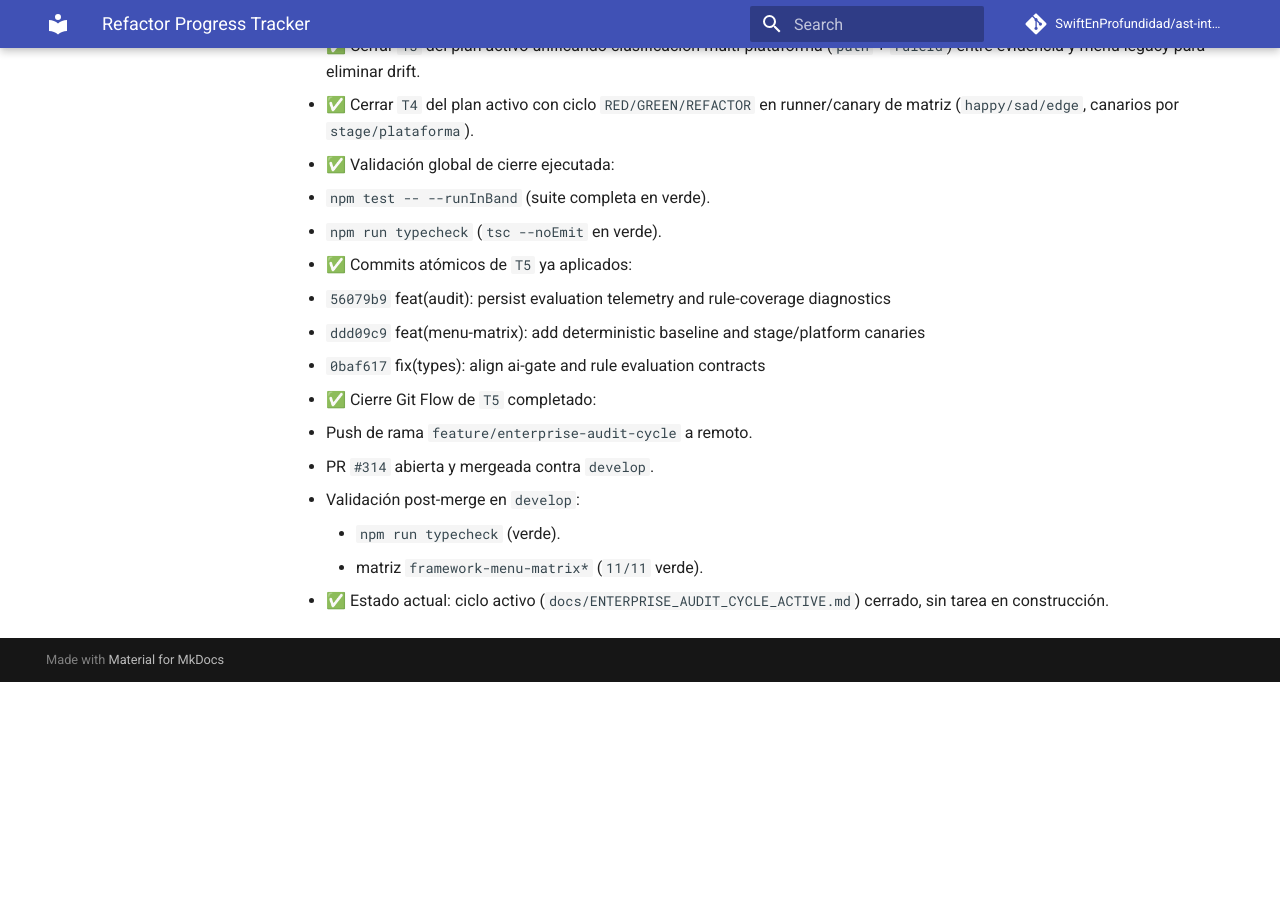
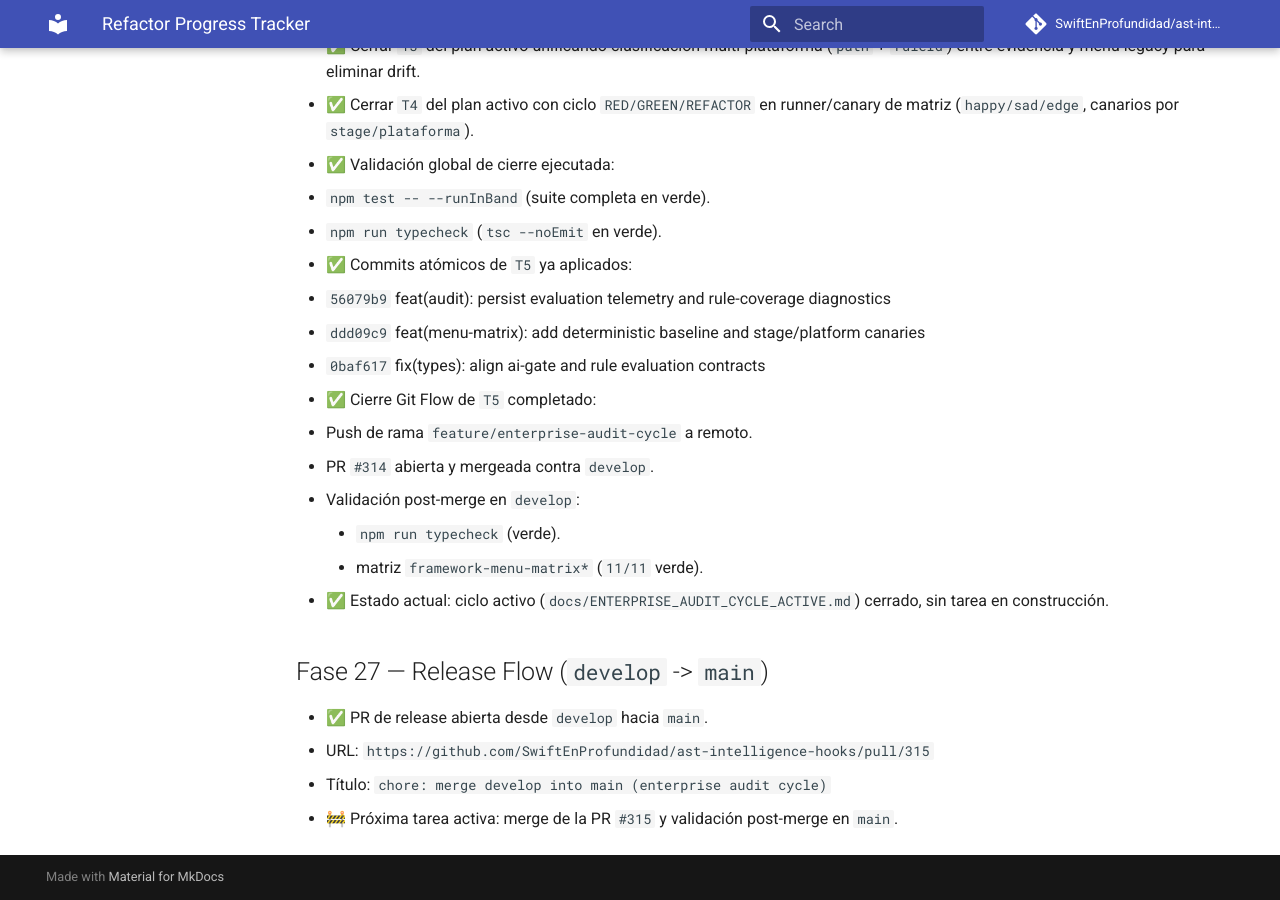
Before and after one commit to SwiftEnProfundidad/ast-intelligence-hooks, an MkDocs documentation site: the page built from docs/REFRACTOR_PROGRESS.md, in a window 1280 px wide and 900 px high, scrolled down 20171 px. Built offline with MkDocs 1.6.1 and Material for MkDocs 9.7.7, drawn with Linux system fonts in a browser that asks for light colours; comment, search, counter and statistics services are not loaded; before the commit the page ends 20853 px from its top, so only the background shows below that.

Commit message:
docs(progress): record release PR #315 and next active step

```diff
--- a/docs/REFRACTOR_PROGRESS.md
+++ b/docs/REFRACTOR_PROGRESS.md
@@ -514,3 +514,9 @@ Estado operativo del plan activo para restaurar capacidades enterprise sin rompe
     - `npm run typecheck` (verde).
     - matriz `framework-menu-matrix*` (`11/11` verde).
 - ✅ Estado actual: ciclo activo (`docs/ENTERPRISE_AUDIT_CYCLE_ACTIVE.md`) cerrado, sin tarea en construcción.
+
+## Fase 27 — Release Flow (`develop` -> `main`)
+- ✅ PR de release abierta desde `develop` hacia `main`.
+  - URL: `https://github.com/SwiftEnProfundidad/ast-intelligence-hooks/pull/315`
+  - Título: `chore: merge develop into main (enterprise audit cycle)`
+- 🚧 Próxima tarea activa: merge de la PR `#315` y validación post-merge en `main`.
```
